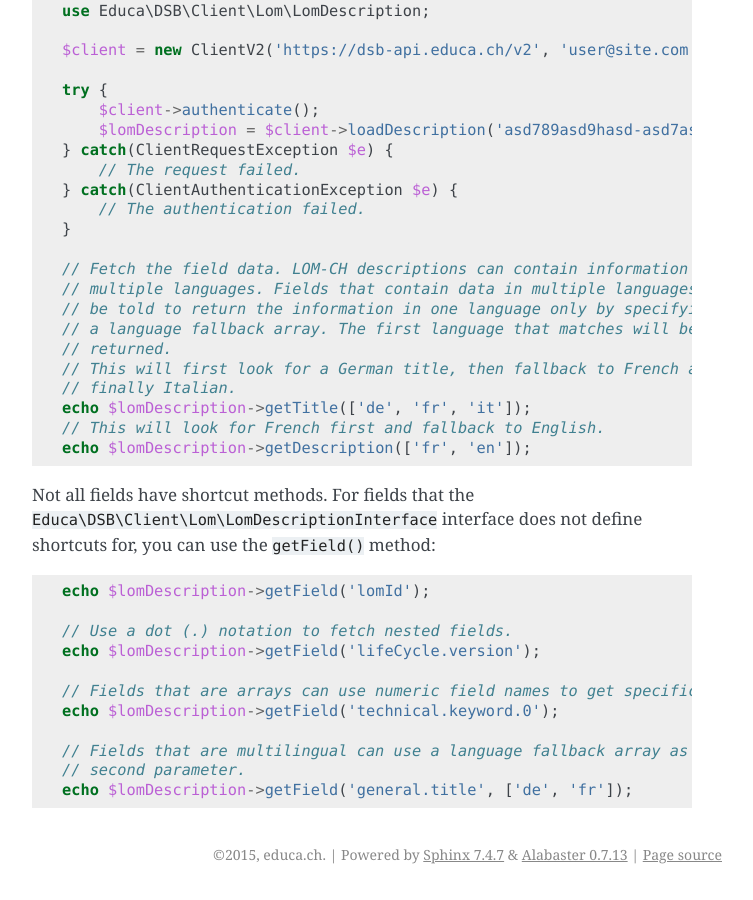
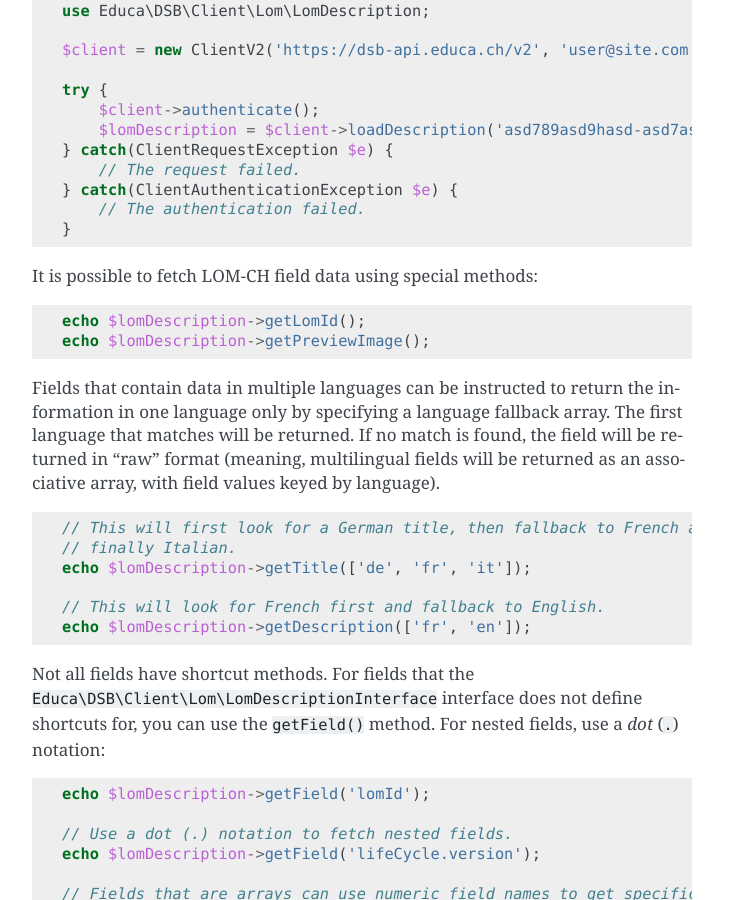
Before and after one commit to educach/dsb-client, a Sphinx documentation site: the page built from docs/quickstart.rst, in a window 1280 px wide and 900 px high, scrolled down 1834 px. Shown: the whole window, without its empty margins (388-1141 px from the left). Built offline with Sphinx 7.4.7, drawn with Linux system fonts in a browser that asks for light colours.

Commit message:
Update the documentation for fetching a description.

```diff
--- a/docs/quickstart.rst
+++ b/docs/quickstart.rst
@@ -87,18 +87,25 @@ It is also possible to load a full LOM-CH description. This will contain a lot m
         // The authentication failed.
     }
 
-    // Fetch the field data. LOM-CH descriptions can contain information in
-    // multiple languages. Fields that contain data in multiple languages can
-    // be told to return the information in one language only by specifying
-    // a language fallback array. The first language that matches will be
-    // returned.
+It is possible to fetch LOM-CH field data using special methods:
+
+.. code-block:: php
+
+    echo $lomDescription->getLomId();
+    echo $lomDescription->getPreviewImage();
+
+Fields that contain data in multiple languages can be instructed to return the information in one language only by specifying a language fallback array. The first language that matches will be returned. If no match is found, the field will be returned in "raw" format (meaning, multilingual fields will be returned as an associative array, with field values keyed by language).
+
+.. code-block:: php
+
     // This will first look for a German title, then fallback to French and
     // finally Italian.
     echo $lomDescription->getTitle(['de', 'fr', 'it']);
+
     // This will look for French first and fallback to English.
     echo $lomDescription->getDescription(['fr', 'en']);
 
-Not all fields have shortcut methods. For fields that the ``Educa\DSB\Client\Lom\LomDescriptionInterface`` interface does not define shortcuts for, you can use the ``getField()`` method:
+Not all fields have shortcut methods. For fields that the ``Educa\DSB\Client\Lom\LomDescriptionInterface`` interface does not define shortcuts for, you can use the ``getField()`` method. For nested fields, use a *dot* (``.``) notation:
 
 .. code-block:: php
 
```
